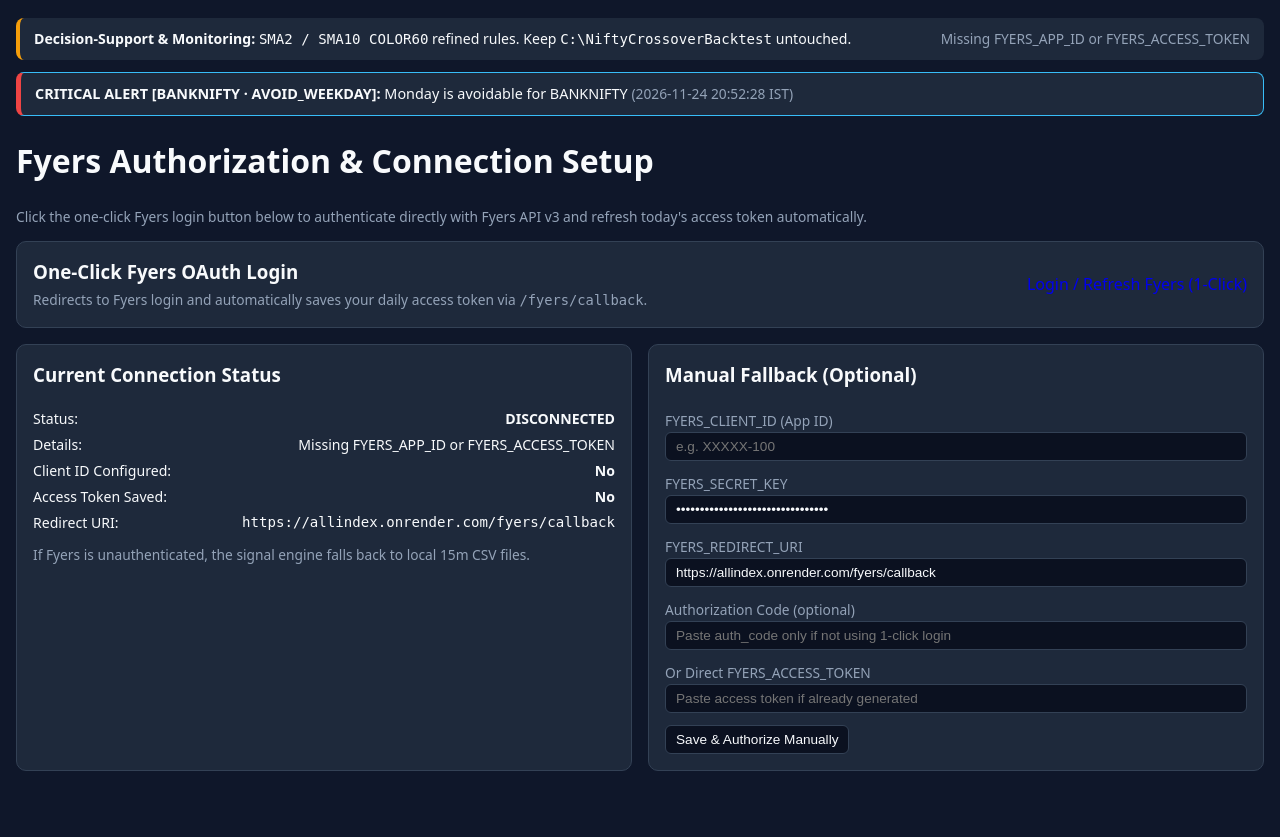
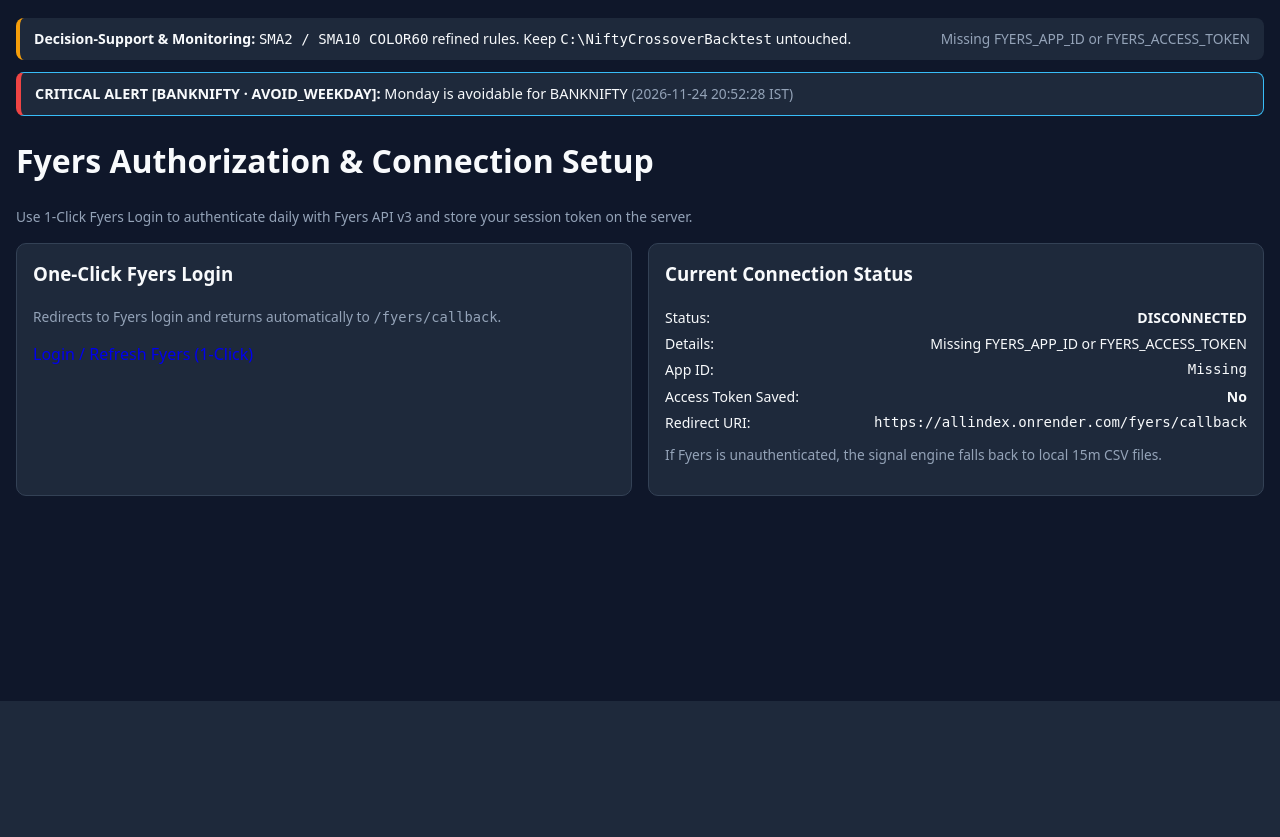
Before and after one commit to subhashlawyersites/ALLINDEX, a Flask app: page /auth in a window 1280 px wide. Shown: the part 99-936 px from the top of the page. After the commit the page ends 800 px from the top, so only its background shows below. Run offline with Flask 3, Linux system fonts and the light colour scheme.

Commit message:
Simplify /auth to 1-click login and pass raw v3 access token to FyersModel

```diff
--- a/live_signal_app/data_provider.py
+++ b/live_signal_app/data_provider.py
@@ -34,7 +34,7 @@ def fetch_latest_candles(index_key: str, lookback_days: int = 10) -> tuple[pd.Da
         try:
             from fyers_apiv3 import fyersModel
 
-            auth_token = access_token if ":" in access_token else f"{client_id}:{access_token}"
+            auth_token = access_token.split(":", 1)[-1].strip()
             fyers = fyersModel.FyersModel(client_id=client_id, is_async=False, token=auth_token, log_path=str(DATA_DIR))
 
             now_ist = datetime.now(IST)
--- a/live_signal_app/fyers_auth.py
+++ b/live_signal_app/fyers_auth.py
@@ -180,7 +180,7 @@ def test_fyers_connection() -> dict:
     token = load_access_token()
     if not creds["client_id"] or not token:
         return {"ok": False, "connected": False, "message": "Missing FYERS_APP_ID or FYERS_ACCESS_TOKEN"}
-    auth_token = token if ":" in token else f"{creds['client_id']}:{token}"
+    auth_token = token.split(":", 1)[-1].strip()
     try:
         client = fyersModel.FyersModel(
             client_id=creds["client_id"],
@@ -201,7 +201,7 @@ def get_fyers_client(log_path: str = ""):
     token = load_access_token()
     if not creds["client_id"] or not token:
         return None
-    auth_token = token if ":" in token else f"{creds['client_id']}:{token}"
+    auth_token = token.split(":", 1)[-1].strip()
     try:
         return fyersModel.FyersModel(
             client_id=creds["client_id"],
--- a/live_signal_app/templates/auth.html
+++ b/live_signal_app/templates/auth.html
@@ -1,59 +1,30 @@
 {% extends "base.html" %}
 {% block content %}
   <h1>Fyers Authorization &amp; Connection Setup</h1>
-  <p class="muted">Click the one-click Fyers login button below to authenticate directly with Fyers API v3 and refresh today's access token automatically.</p>
+  <p class="muted">Use 1-Click Fyers Login to authenticate daily with Fyers API v3 and store your session token on the server.</p>
 
   {% if auth_result %}
   <div class="card" style="margin-bottom:16px; border-color: {{ 'var(--good)' if auth_result.ok else 'var(--bad)' }};">
-    <strong>{{ 'Authorization / Connection Success' if auth_result.ok else 'Authorization Notice' }}:</strong>
+    <strong>{{ 'Connected' if auth_result.ok else 'Notice' }}:</strong>
     <div>{{ auth_result.message or auth_result.error }}</div>
   </div>
   {% endif %}
 
-  <div class="card" style="margin-bottom:16px; display:flex; align-items:center; justify-content:space-between; flex-wrap:wrap; gap:12px;">
-    <div>
-      <h3 style="margin:0 0 4px 0;">One-Click Fyers OAuth Login</h3>
-      <div class="muted">Redirects to Fyers login and automatically saves your daily access token via <code>/fyers/callback</code>.</div>
+  <div class="grid-2">
+    <div class="card">
+      <h3 style="margin-top:0;">One-Click Fyers Login</h3>
+      <p class="muted">Redirects to Fyers login and returns automatically to <code>/fyers/callback</code>.</p>
+      <a class="btn primary" href="/fyers/login" style="text-decoration:none; display:inline-block;">Login / Refresh Fyers (1-Click)</a>
     </div>
-    <a class="btn primary" href="/fyers/login" style="text-decoration:none; display:inline-block;">Login / Refresh Fyers (1-Click)</a>
-  </div>
 
-  <div class="grid-2">
     <div class="card">
       <h3 style="margin-top:0;">Current Connection Status</h3>
       <div class="row-kv"><span>Status:</span><strong>{{ 'CONNECTED' if (fyers_status.connected or fyers_status.ok) else 'DISCONNECTED' }}</strong></div>
       <div class="row-kv"><span>Details:</span><span>{{ fyers_status.message }}</span></div>
-      <div class="row-kv"><span>Client ID Configured:</span><strong>{{ 'Yes' if cfg.client_id else 'No' }}</strong></div>
+      <div class="row-kv"><span>App ID:</span><code>{{ cfg.client_id or 'Missing' }}</code></div>
       <div class="row-kv"><span>Access Token Saved:</span><strong>{{ 'Yes' if cfg.has_token else 'No' }}</strong></div>
       <div class="row-kv"><span>Redirect URI:</span><code>{{ cfg.redirect_uri }}</code></div>
       <p class="muted" style="margin-top:12px;">If Fyers is unauthenticated, the signal engine falls back to local 15m CSV files.</p>
     </div>
-
-    <div class="card">
-      <h3 style="margin-top:0;">Manual Fallback (Optional)</h3>
-      <form method="post">
-        <div style="margin-bottom:10px;">
-          <label class="muted">FYERS_CLIENT_ID (App ID)</label><br>
-          <input class="ctrl" style="width:100%;" type="text" name="client_id" value="{{ cfg.client_id }}" placeholder="e.g. XXXXX-100">
-        </div>
-        <div style="margin-bottom:10px;">
-          <label class="muted">FYERS_SECRET_KEY</label><br>
-          <input class="ctrl" style="width:100%;" type="password" name="secret_key" value="{{ cfg.secret_key }}" placeholder="Enter secret key">
-        </div>
-        <div style="margin-bottom:10px;">
-          <label class="muted">FYERS_REDIRECT_URI</label><br>
-          <input class="ctrl" style="width:100%;" type="text" name="redirect_uri" value="{{ cfg.redirect_uri }}">
-        </div>
-        <div style="margin-bottom:10px;">
-          <label class="muted">Authorization Code (optional)</label><br>
-          <input class="ctrl" style="width:100%;" type="text" name="auth_code" placeholder="Paste auth_code only if not using 1-click login">
-        </div>
-        <div style="margin-bottom:12px;">
-          <label class="muted">Or Direct FYERS_ACCESS_TOKEN</label><br>
-          <input class="ctrl" style="width:100%;" type="text" name="direct_token" placeholder="Paste access token if already generated">
-        </div>
-        <button class="btn" type="submit">Save &amp; Authorize Manually</button>
-      </form>
-    </div>
   </div>
 {% endblock %}
```
